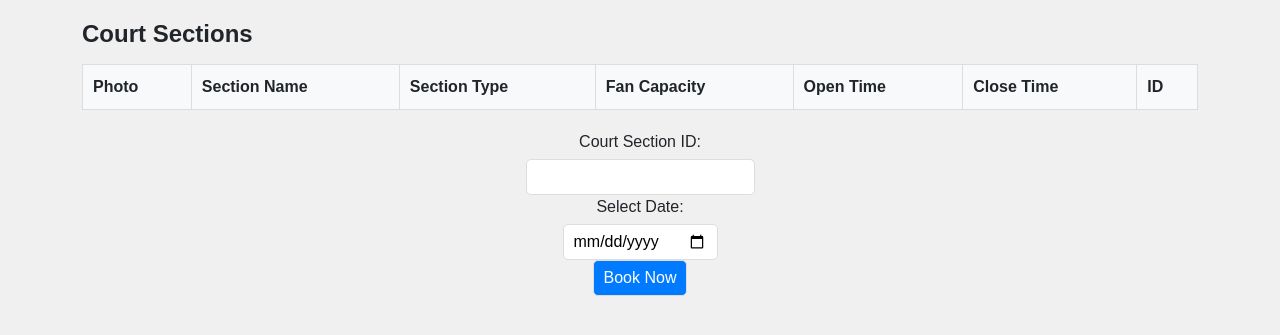
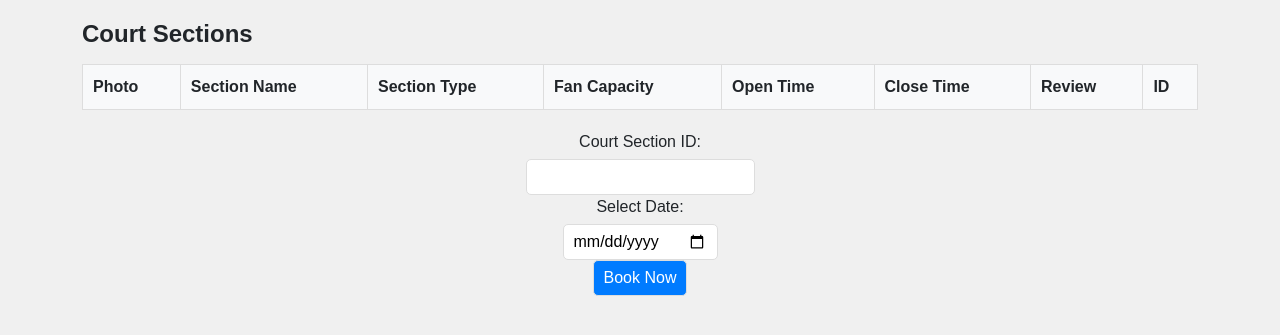
Before and after one commit to CharbelDaher34/Court-Automation, a Django app: page /frontend/court_sections/1/ in a window 1280 px wide. Shown: the top 335 px of the page. Run offline with Django 5.2, Linux system fonts and the light colour scheme; data that the repository does not hold is empty.

Commit message:
started working on the reviews page

```diff
--- a/userWebsite/frontend/templates/court_section.html
+++ b/userWebsite/frontend/templates/court_section.html
@@ -100,6 +100,8 @@
             <th>Fan Capacity</th>
             <th>Open Time</th>
             <th>Close Time</th>
+            <th>Review</th>
+
             <th>ID</th>
           </tr>
         </thead>
@@ -120,6 +122,9 @@
             <td>{{ court_section.fansCapacity }}</td>
             <td>{{ court_section.openTime }}</td>
             <td>{{ court_section.closeTime }}</td>
+            <td>
+              <a href="{% url 'write_review' court_section.courtSectionId %}">Write Review</a>
+            </td>
             <td>{{ court_section.courtSectionId }}</td>
           </tr>
           {% endfor %}
--- a/userWebsite/frontend/urls.py
+++ b/userWebsite/frontend/urls.py
@@ -12,5 +12,6 @@ urlpatterns = [
     path('show_reservations/', views.show_reservations, name='show_reservations'),
     path('submit_user_creation_form/', views.submit_user_creation_form, name='submit_user_creation_form'),
     # path('uploadImage/', views.uploadImage, name='uploadImage'),
+    path('write_review/<int:court_section_id>/', views.write_review, name='write_review'),
 
 ]
--- a/userWebsite/frontend/views.py
+++ b/userWebsite/frontend/views.py
@@ -3,7 +3,7 @@ import pretty_errors
 from django.shortcuts import render, get_object_or_404
 from django.http import HttpResponse, HttpResponseBadRequest
 from datetime import timedelta, datetime
-from backend.models import CourtSection, Reservation, Court, Admin, Client
+from backend.models import CourtSection, Reservation, Court, Admin, Client, Review
 import json
 from datetime import date
 import os
@@ -278,3 +278,46 @@ def submit_user_creation_form(request):
             return redirect(reverse('available_times') + f'?courtSectionId={courtSectionId}&date={selected_date}')
             # Handle creation failure
             return JsonResponse({"message": "Error creating user"}, status=500)
+
+
+
+
+
+def write_review(request, court_section_id):
+  """
+  View to handle displaying a review form for a specific court section.
+  """
+
+
+  # Handle form submission logic here (if applicable)
+  if request.method == 'GET':
+
+        # Get the CourtSection object with the provided ID
+        court_section = get_object_or_404(CourtSection, pk=court_section_id)
+        review_dicts={}
+        reviews=[]
+        reservations = Reservation.objects.filter(courtsectionID=court_section)
+        for reservation in reservations:
+            tmp=Review.objects.filter(reservationId=reservation)
+            if tmp.exists():
+                for review in tmp:
+                    reviews.append(review)
+
+
+        review_dicts = [
+        {
+            'reservationId': review.reservationId,
+            'rating': review.rating,
+            'comment': review.comment,
+            'created_at': review.created_at,
+        }
+    for review in reviews
+]
+
+        context = {'court_section': court_section, 'reservations': reservations, 'reviews': review_dicts}
+
+
+        return render(request,'reviews.html',context)  # Redirect after successful submission (adjust as needed)
+
+  context = {'court_section': court_section}
+  return render(request, 'write_review.html', context)  # Render review form template
```
Also changed, not shown: userWebsite/frontend/templates/reviews.html (added, +34 -0 lines).
